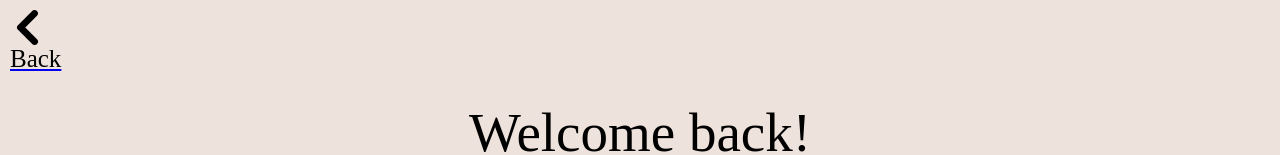
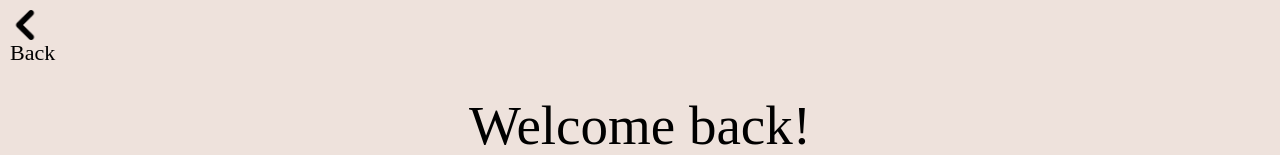
Before and after one commit to rcortez1775/ReactkeepPUP, a React (Create React App) app in the folder rkeeppup/: page /loginpage in a window 1280 px wide. Shown: the top 155 px of the page. Built offline with nearby package versions, Linux system fonts and the light colour scheme; a web font is replaced by a local one.

Commit message:
create route for dashboard

```diff
--- a/rkeeppup/src/App.js
+++ b/rkeeppup/src/App.js
@@ -1,8 +1,5 @@
 import React, {Component} from 'react';
 import './App.css';
-import LandingPage from './components/landingpage/landingpage';
-// import LoginPage from './components/loginpage/loginpage';
-// import Dashboard from './components/dashboard/dashboard';
 
 
 
--- a/rkeeppup/src/components/landingpage/landingpage.js
+++ b/rkeeppup/src/components/landingpage/landingpage.js
@@ -17,7 +17,7 @@ class LandingPage extends Component {
                 </div>
                 <div className="buttonCont">
                     <Link to="/loginpage"><button className="button">Login</button></Link>
-                    <button className="button">Sign Up</button>
+                    <Link to="/dashboard"><button className="button">Sign Up</button></Link>
                 </div>
             </div>
         )
--- a/rkeeppup/src/components/loginpage/loginpage.css
+++ b/rkeeppup/src/components/loginpage/loginpage.css
@@ -1,12 +1,16 @@
 .previous {
-    width: 35px;
+    width: 30px;
     margin-top: 10px;
     padding-left: 10px;
 }
 
+.link {
+    text-decoration: none;
+}
+
 .back {
     font-family: 'Gaegu', cursive;
-    font-size: 25px;
+    font-size: 22px;
     color: #000000;
     padding-left: 10px;
     margin-top: -4px;
--- a/rkeeppup/src/components/loginpage/loginpage.js
+++ b/rkeeppup/src/components/loginpage/loginpage.js
@@ -9,7 +9,7 @@ class loginpage extends Component {
         return (
             <div>
                 <div>
-                <Link to="/">
+                <Link to="/" className="link">
                     <img className="previous" src={Previous} alt="previous"/>
                     <p className="back">Back</p>
                 </Link>
--- a/rkeeppup/src/index.js
+++ b/rkeeppup/src/index.js
@@ -3,6 +3,7 @@ import ReactDOM from 'react-dom';
 import './index.css';
 import Home from './pages/home';
 import LoginPage from './pages/loginpage';
+import Dashboard from './pages/dashboard';
 import * as serviceWorker from './serviceWorker';
 import { Route, BrowserRouter as Router} from 'react-router-dom';
 
@@ -10,8 +11,8 @@ const routing = (
     <Router>
       <Route exact path='/' component={Home}/>
       <Route  path='/loginpage' component={LoginPage}/>
-      {/* <Route exact path='/projects' component={Contact}/>
-      <Route exact path='/contact' component={About}/>  */}
+      <Route  path='/dashboard' component={Dashboard}/>
+      {/* <Route exact path='/contact' component={About}/>  */}
     </Router>
 );
 
--- /dev/null
+++ b/rkeeppup/src/pages/dashboard.js
@@ -0,0 +1,5 @@
+import Dashboard from '../components/dashboard/dashboard';
+import React from 'react';
+import App from '../App';
+
+export default () => <App><div><Dashboard/></div></App>
```
